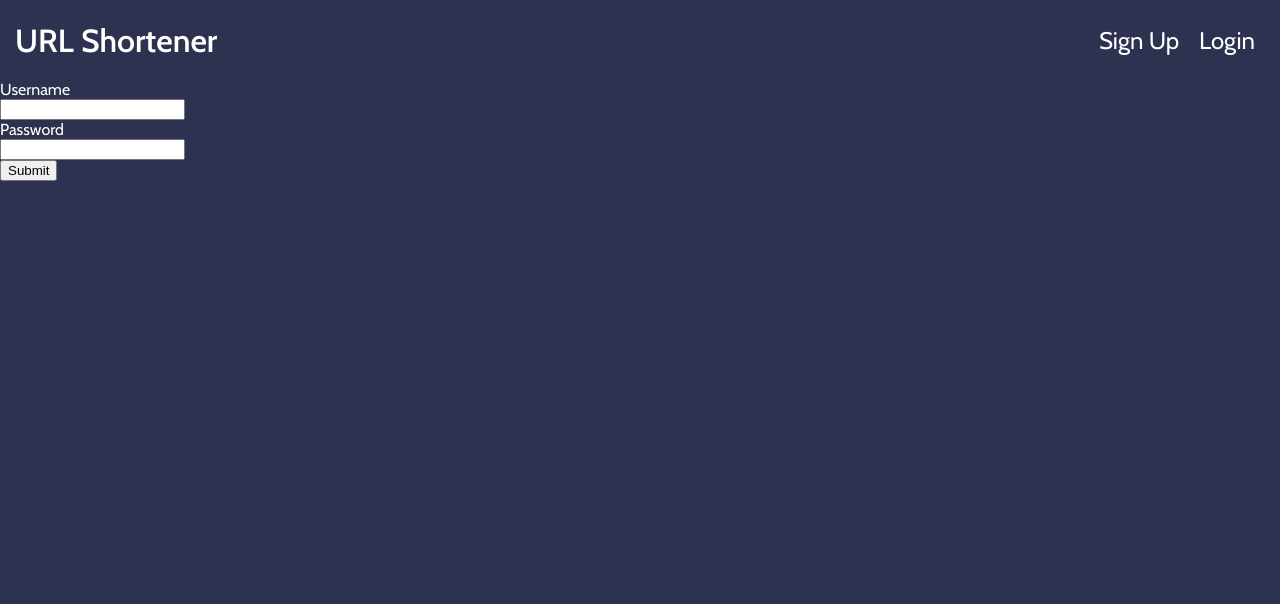
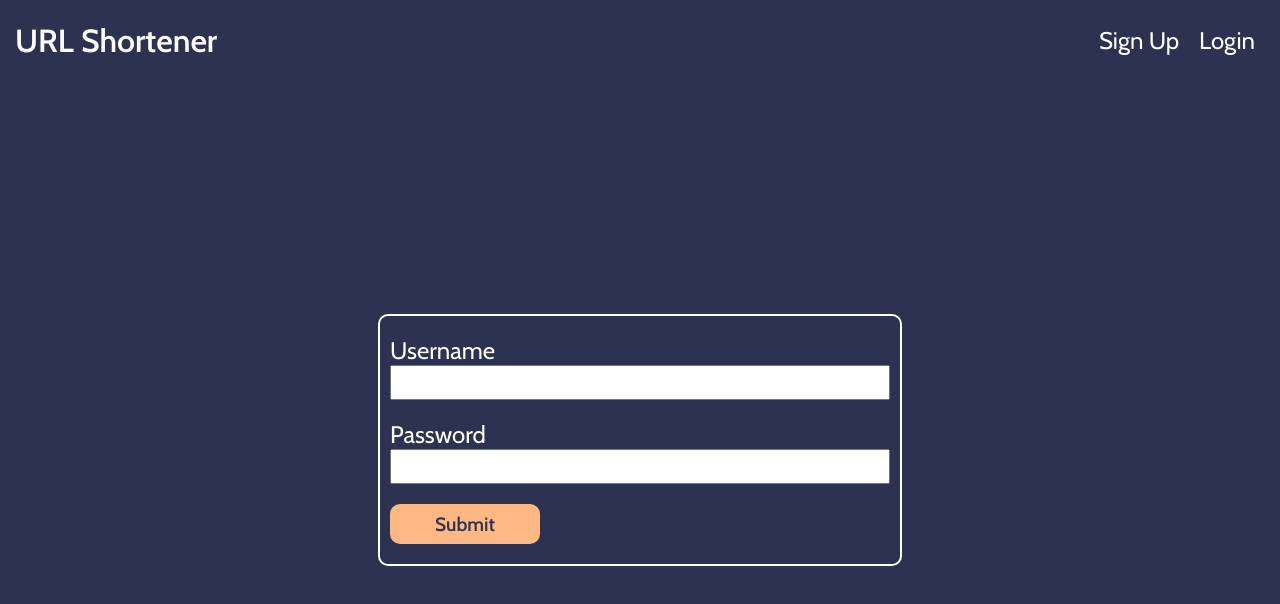
Before and after one commit to knowyourenemy/url-shortener, a React (Create React App) app in the folder client/: page /login in a window 1280 px wide. Shown: the top 604 px of the page. Built offline with nearby package versions, Linux system fonts and the light colour scheme.

Commit message:
Style log in page.

```diff
--- a/client/src/pages/LoginPage.module.css
+++ b/client/src/pages/LoginPage.module.css
@@ -0,0 +1,37 @@
+.wrapper {
+  width: 100%;
+  min-height: calc(100vh - 80px);
+  display: flex;
+  flex-direction: column;
+  align-items: center;
+  justify-content: center;
+}
+
+.content {
+  display: flex;
+  flex-direction: column;
+  text-align: left;
+  width: 500px;
+  border: 2px solid white;
+  border-radius: 10px;
+  padding: 10px 10px;
+}
+
+.row {
+  font-size: 1.5rem;
+  width: 100%;
+  box-sizing: border-box;
+  padding: 10px 0px;
+}
+
+.input {
+  width: 100%;
+  height: 35px;
+  box-sizing: border-box;
+  font-size: 1.2rem;
+}
+
+.error {
+  color: red;
+  font-size: 1.2rem;
+}
--- a/client/src/pages/LoginPage.tsx
+++ b/client/src/pages/LoginPage.tsx
@@ -1,6 +1,7 @@
 import { useState } from 'react';
 import styles from './LoginPage.module.css';
 import { REACT_APP_SERVER_URL } from '../util/config';
+import Button from '../components/Button';
 
 interface LoginProps {
   setLoggedIn: (loggedIn: boolean) => void;
@@ -13,6 +14,11 @@ const LoginPage: React.FC<LoginProps> = ({ setLoggedIn, setLoggedInUsername }) =
   const [error, setError] = useState<string | undefined>();
 
   const submitForm = async () => {
+    if (!username || !password) {
+      setError('Please fill out the entire form.');
+      return;
+    }
+
     const response = await fetch(`${REACT_APP_SERVER_URL}api/user/login`, {
       method: 'POST',
       headers: { 'Content-Type': 'application/json' },
@@ -22,11 +28,11 @@ const LoginPage: React.FC<LoginProps> = ({ setLoggedIn, setLoggedInUsername }) =
 
     if (!response.ok) {
       if (response.status === 400) {
-        setError('Incomplete information.');
+        setError('Please fill out the entire form.');
       } else if (response.status == 404) {
-        setError('User not found.');
+        setError('User not found. Please ensure the username and password is correct.');
       } else {
-        setError('Something went wrong.');
+        setError('Something went wrong. Please try again later.');
       }
       return;
     }
@@ -53,9 +59,9 @@ const LoginPage: React.FC<LoginProps> = ({ setLoggedIn, setLoggedInUsername }) =
               onChange={(e) => setPassword(e.target.value)}
             />
           </div>
-          <button type="button" onClick={submitForm}>
-            Submit
-          </button>
+          <div className={styles.row}>
+            <Button text="Submit" onClick={submitForm} />
+          </div>
         </form>
       </div>
     </div>
--- a/client/src/pages/SignUpPage.module.css
+++ b/client/src/pages/SignUpPage.module.css
@@ -28,6 +28,7 @@
   width: 100%;
   height: 35px;
   box-sizing: border-box;
+  font-size: 1.2rem;
 }
 
 .error {
```
